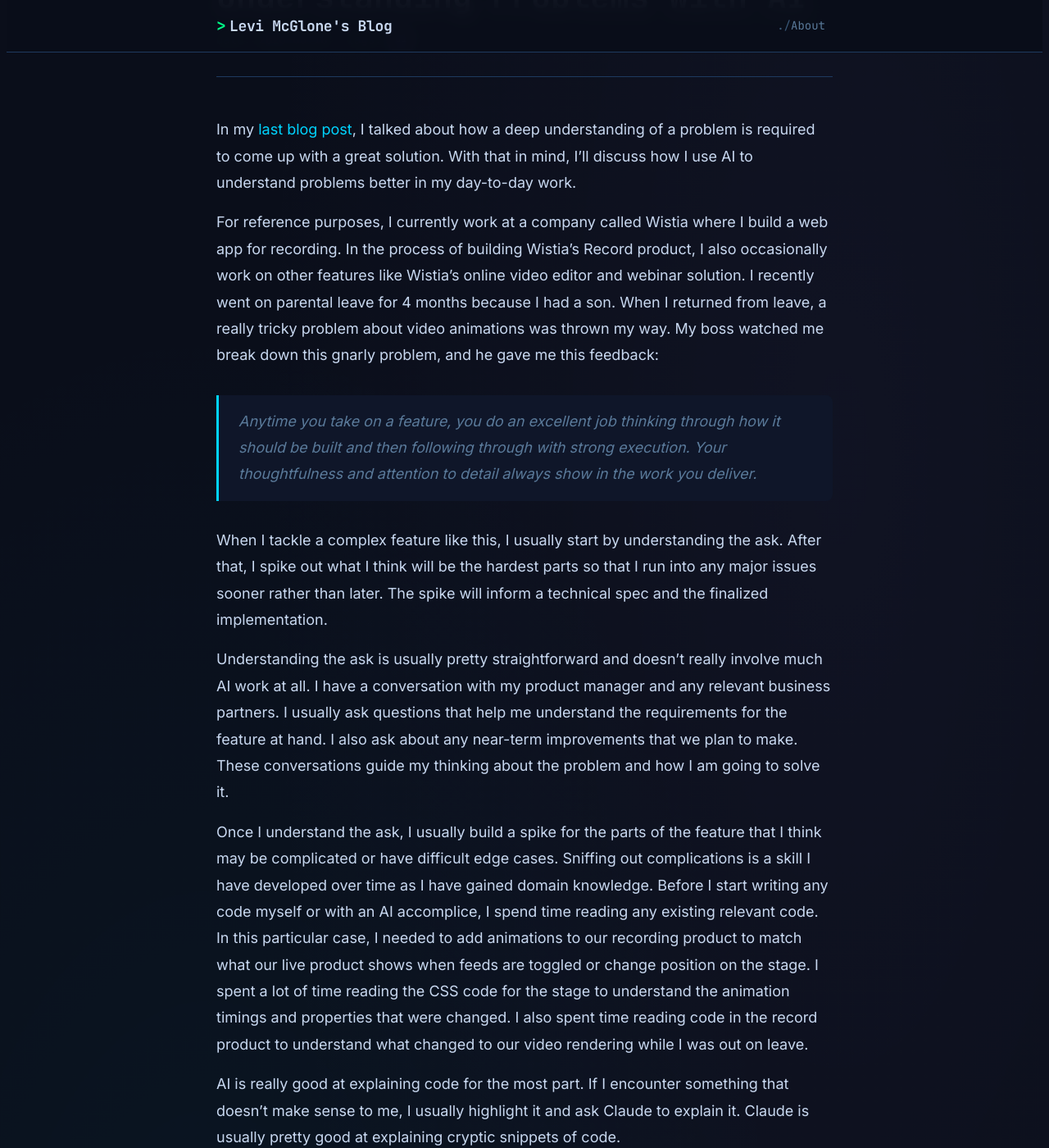
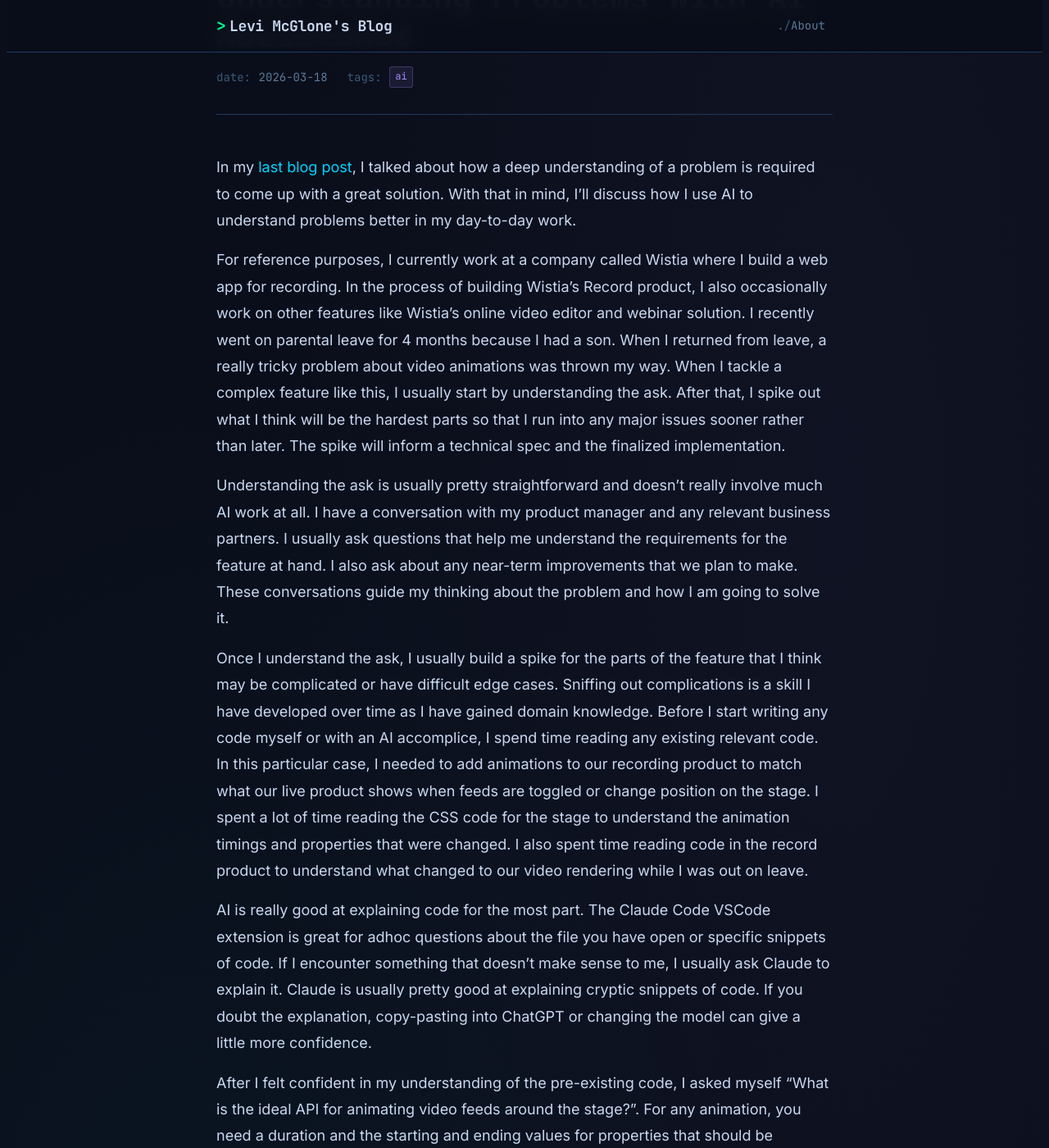
Before and after one commit to mcglonelevi/LeviMcGloneBlog, a Jekyll site: the page built from blog/_posts/2026-03-18-understanding-problems-with-ai-assistance.markdown, in a window 1280 px wide and 1400 px high, scrolled down 196 px. Shown: the whole window at 82% size. Built offline with Jekyll 4.4.1, drawn with Linux system fonts in a browser that asks for light colours; some of the changed text lies outside the part shown.

Commit message:
update blog post #2

```diff
--- a/blog/_posts/2026-03-18-solving-problems-with-ai-the-right-way.markdown
+++ b/blog/_posts/2026-03-18-solving-problems-with-ai-the-right-way.markdown
@@ -35,4 +35,4 @@ I think the companies that will survive the next decade will have the software t
 
 If you are in the business of building software, my challenge to you is to build the next git in whatever space you're competing. Build the software that people want to use because of how it solves the problem in a quality way where most people don't even think about switching to a competitor or building their own solution. Use AI to help you brainstorm the best way to solve the problem that still aligns with the business and customer needs.
 
-In my [next blog post]({% post_url 2026-03-18-understanding-problems-with-ai %}), I'll be talking about different ways of using AI to understand and solve problems.
+In my [next blog post]({% post_url 2026-03-18-understanding-problems-with-ai-assistance %}), I'll be talking about different ways of using AI to understand and solve problems.
--- a/blog/_posts/2026-03-18-understanding-problems-with-ai.markdown
+++ b/blog/_posts/2026-03-18-understanding-problems-with-ai-assistance.markdown
@@ -1,22 +1,18 @@
 ---
 layout: post
-title: "Understanding Problems with AI"
+title: "Understanding Problems with AI Assistance"
 date: 2026-03-18
 categories: ai
 ---
 In my [last blog post]({% post_url 2026-03-18-solving-problems-with-ai-the-right-way %}), I talked about how a deep understanding of a problem is required to come up with a great solution. With that in mind, I'll discuss how I use AI to understand problems better in my day-to-day work.
 
-For reference purposes, I currently work at a company called Wistia where I build a web app for recording. In the process of building Wistia's Record product, I also occasionally work on other features like Wistia's online video editor and webinar solution. I recently went on parental leave for 4 months because I had a son. When I returned from leave, a really tricky problem about video animations was thrown my way. My boss watched me break down this gnarly problem, and he gave me this feedback:
-
-> Anytime you take on a feature, you do an excellent job thinking through how it should be built and then following through with strong execution. Your thoughtfulness and attention to detail always show in the work you deliver.
-
-When I tackle a complex feature like this, I usually start by understanding the ask. After that, I spike out what I think will be the hardest parts so that I run into any major issues sooner rather than later. The spike will inform a technical spec and the finalized implementation.
+For reference purposes, I currently work at a company called Wistia where I build a web app for recording. In the process of building Wistia's Record product, I also occasionally work on other features like Wistia's online video editor and webinar solution. I recently went on parental leave for 4 months because I had a son. When I returned from leave, a really tricky problem about video animations was thrown my way.  When I tackle a complex feature like this, I usually start by understanding the ask. After that, I spike out what I think will be the hardest parts so that I run into any major issues sooner rather than later. The spike will inform a technical spec and the finalized implementation.
 
 Understanding the ask is usually pretty straightforward and doesn't really involve much AI work at all. I have a conversation with my product manager and any relevant business partners. I usually ask questions that help me understand the requirements for the feature at hand. I also ask about any near-term improvements that we plan to make. These conversations guide my thinking about the problem and how I am going to solve it.
 
 Once I understand the ask, I usually build a spike for the parts of the feature that I think may be complicated or have difficult edge cases. Sniffing out complications is a skill I have developed over time as I have gained domain knowledge. Before I start writing any code myself or with an AI accomplice, I spend time reading any existing relevant code. In this particular case, I needed to add animations to our recording product to match what our live product shows when feeds are toggled or change position on the stage. I spent a lot of time reading the CSS code for the stage to understand the animation timings and properties that were changed. I also spent time reading code in the record product to understand what changed to our video rendering while I was out on leave.
 
-AI is really good at explaining code for the most part. If I encounter something that doesn't make sense to me, I usually highlight it and ask Claude to explain it. Claude is usually pretty good at explaining cryptic snippets of code.
+AI is really good at explaining code for the most part. The Claude Code VSCode extension is great for adhoc questions about the file you have open or specific snippets of code. If I encounter something that doesn't make sense to me, I usually ask Claude to explain it. Claude is usually pretty good at explaining cryptic snippets of code. If you doubt the explanation, copy-pasting into ChatGPT or changing the model can give a little more confidence.
 
 After I felt confident in my understanding of the pre-existing code, I asked myself "What is the ideal API for animating video feeds around the stage?". For any animation, you need a duration and the starting and ending values for properties that should be animated. I started fumbling my way through, and I eventually derived some type updates that I thought were good enough for the API I wanted. I wrote up a prompt that described the desired outcome and type updates, and I asked Claude to provide an implementation.
 
@@ -30,4 +26,8 @@ I took these learnings and documented them in my technical specification documen
 
 I am still currently working on this feature at the time of this writing; however, all of this prep work has made the implementation of production-level code easier. My estimate of the work required to ship this feature is more accurate due to the spike work. My team and project stakeholders are also aware of the limitations up front, and we're not scrambling to hit an unrealistic deadline.
 
-In the process of working on this feature, I gained a deep understanding of the problem which aided in solving it. The discovery process was made faster with AI tools like Claude. The spike may have taken me several days just a few years ago, but now it can be done in a few hours to a day for a moderately complex feature. This is where AI is actually useful and relevant in my daily work because some problems can't be discovered until you build something and test it.
+In the process of working on this feature, I gained a deep understanding of the problem which aided in solving it. I feel confident in my ability to ship improvements to what I am building, and I can debug it when it breaks because I understand it. The discovery process was made faster with AI tools like Claude. The spike may have taken me several days just a few years ago, but now it can be done in a few hours to a day for a moderately complex feature. Some problems can't be discovered until you build something and test it, and AI reduces the cost of gaining that knowledge. My boss watched me break down this gnarly problem, and he gave me this feedback:
+
+> Anytime you take on a feature, you do an excellent job thinking through how it should be built and then following through with strong execution. Your thoughtfulness and attention to detail always show in the work you deliver.
+
+If you're reading this and using AI tools to write code, my challenge to you is go beyond blind vibe coding. Dig in to the problems you're solving and how you're solving them so that you can improve and debug the things you build. In my next post, I'll be talking about strategies to avoid AI slop.
```
